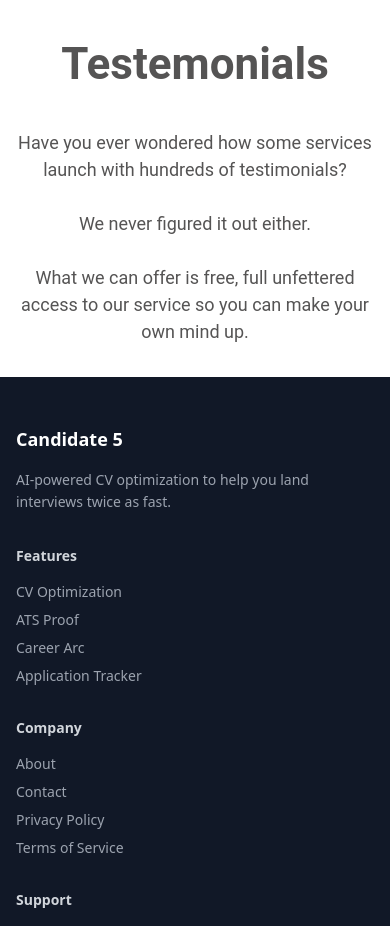
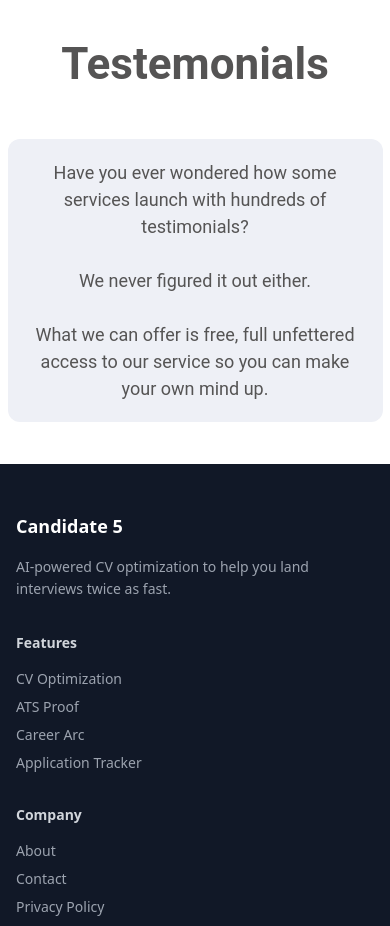
Before and after one commit to Kunle123/C5Frontend, a React (Vite) app in the folder frontend/: page / in a window 390 px wide. Shown: the part 3620-4546 px from the top of the page. Built offline with nearby package versions, Linux system fonts and the light colour scheme; no server answers.

Commit message:
style: wrap Testemonials body text in #EEF0F6 box (960px desktop, 10px margin/padding mobile)

```diff
--- a/frontend/src/pages/Landing.tsx
+++ b/frontend/src/pages/Landing.tsx
@@ -214,7 +214,8 @@ export default function Landing() {
           <h2 className="text-center mb-8" style={{ fontFamily: 'Roboto, sans-serif', fontWeight: 700, fontSize: 44, color: '#555454' }}>
             Testemonials
           </h2>
-          <p className="text-center" style={{ fontFamily: 'Roboto, sans-serif', fontWeight: 400, fontSize: 24, color: '#555454', maxWidth: 700, margin: '0 auto' }}>
+          <div style={{ background: '#EEF0F6', borderRadius: 12, maxWidth: 960, margin: '0 auto', padding: 32 }}>
+            <p className="text-center" style={{ fontFamily: 'Roboto, sans-serif', fontWeight: 400, fontSize: 24, color: '#555454', margin: 0 }}>
               Have you ever wondered how some services launch with hundreds of testimonials?
               <br /><br />
               We never figured it out either.
@@ -222,19 +223,22 @@ export default function Landing() {
               What we can offer is free, full unfettered access to our service so you can make your own mind up.
             </p>
           </div>
+        </div>
       </section>
       {/* Testemonials Section - Mobile Only */}
       <section className="w-full flex flex-col items-center py-8 bg-white md:hidden">
         <h2 className="text-center mb-8" style={{ fontFamily: 'Roboto, sans-serif', fontWeight: 700, fontSize: 44, color: '#555454' }}>
           Testemonials
         </h2>
-        <p className="text-center" style={{ fontFamily: 'Roboto, sans-serif', fontWeight: 400, fontSize: 18, color: '#555454', maxWidth: 375, padding: '0 10px' }}>
+        <div style={{ background: '#EEF0F6', borderRadius: 12, width: '100%', maxWidth: 375, margin: 10, padding: 20 }}>
+          <p className="text-center" style={{ fontFamily: 'Roboto, sans-serif', fontWeight: 400, fontSize: 18, color: '#555454', margin: 0 }}>
             Have you ever wondered how some services launch with hundreds of testimonials?
             <br /><br />
             We never figured it out either.
             <br /><br />
             What we can offer is free, full unfettered access to our service so you can make your own mind up.
           </p>
+        </div>
       </section>
 
       {/* Footer */}
```
Lines whose indentation alone changed are shown as unchanged.
